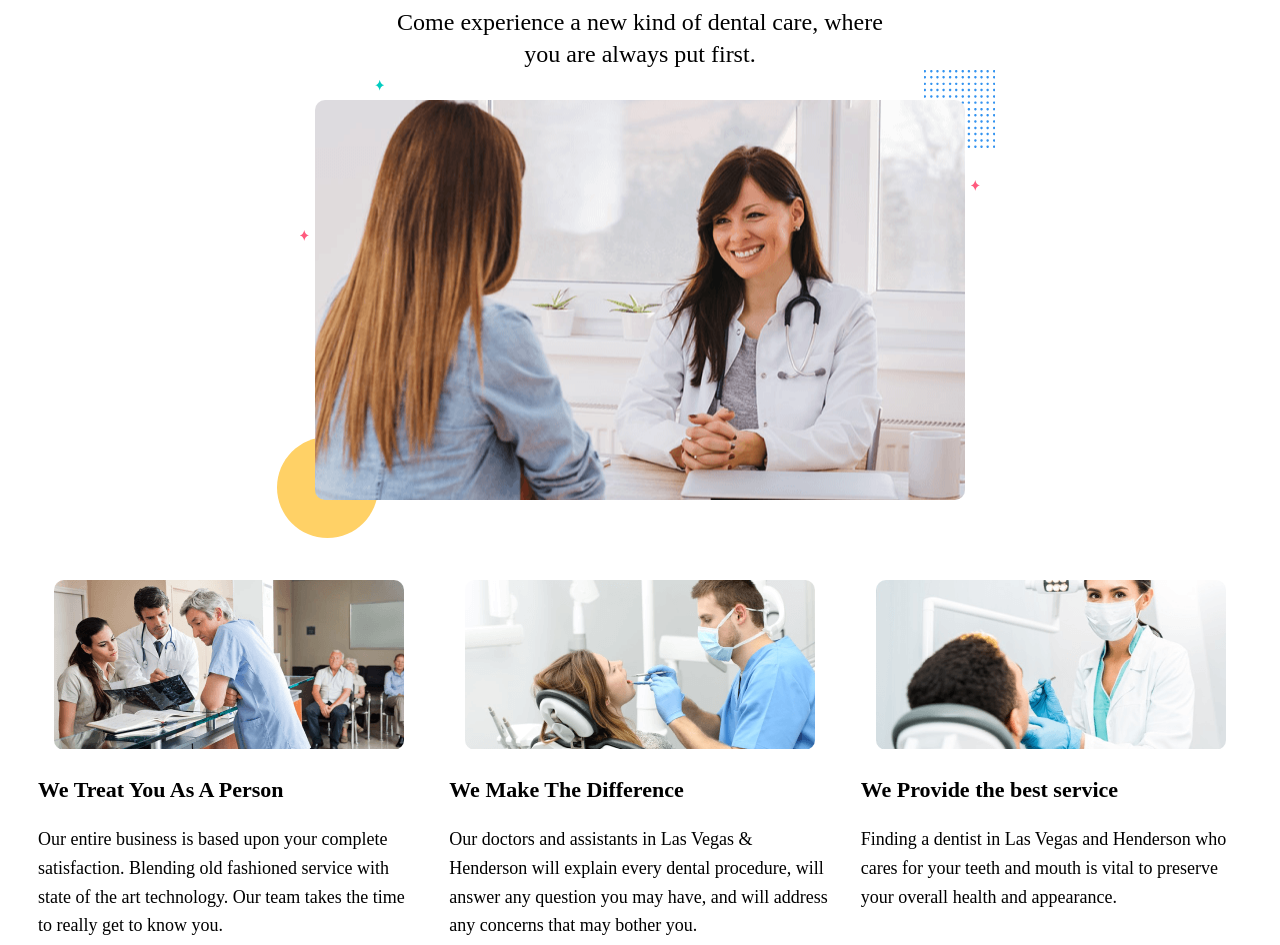
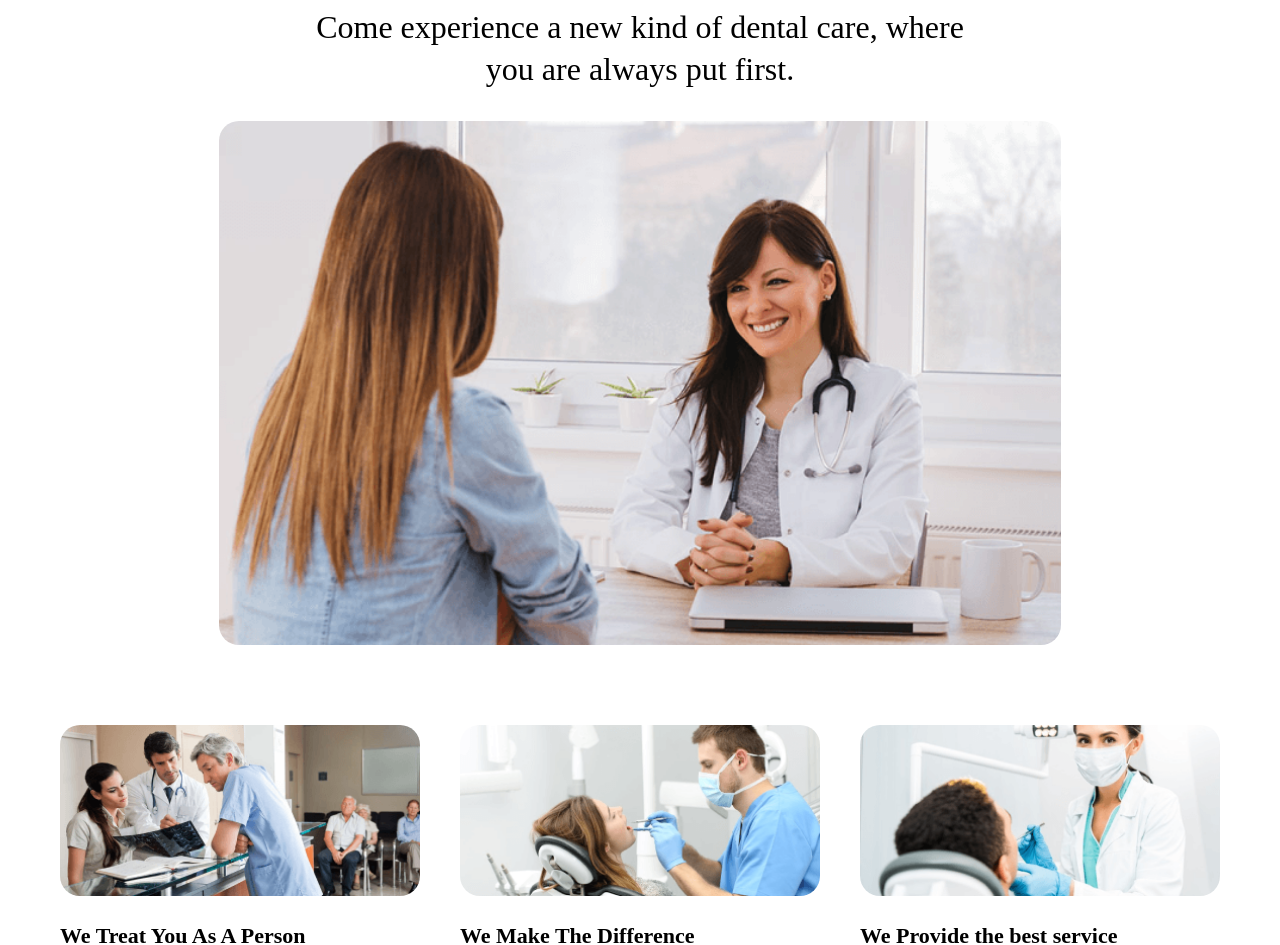
Before and after one commit to idenispankov/lake_mead_dental_next_js, a Next.js app: page /new-patients in a window 1280 px wide. Shown: the part 201-1146 px from the top of the page. Built offline with nearby package versions, Linux system fonts and the light colour scheme.

Commit message:
new patients works

```diff
--- a/components/NewPatiens/NewPatients.js
+++ b/components/NewPatiens/NewPatients.js
@@ -1,5 +1,10 @@
 import styles from './NewPatients.module.css';
 import Link from 'next/link';
+import Image from 'next/image';
+import mainImage from '../../public/images/new_patients_header_tablet.png';
+import treatImage from '../../public/images/new_patients_treat.png';
+import differenceImage from '../../public/images/new_patients_difference.png';
+import serviceImage from '../../public/images/new_patients_best_service.png';
 
 export default function NewPatients() {
   return (
@@ -18,6 +23,12 @@ export default function NewPatients() {
           </p>
         </div>
         <div className={styles.section__image}>
+          <Image
+            src={mainImage}
+            alt='two people are talking'
+            layout='responsive'
+            className={styles.image}
+          />
           <span className={styles.section__circle}></span>
           <span className={styles.section__square}></span>
           <span className={styles.section__star_green}></span>
@@ -27,7 +38,14 @@ export default function NewPatients() {
       </div>
       <div className={styles.grid__container}>
         <div className={styles.grid__item_container}>
-          <div className={`${styles.grid__item_image} ${styles.treat}`}></div>
+          <div className={`${styles.grid__item_image} ${styles.treat}`}>
+            <Image
+              src={treatImage}
+              alt='doctor standing at front desk'
+              layout='responsive'
+              className={styles.image}
+            />
+          </div>
           <h3 className={styles.grid__item_heading}>
             We Treat You As A Person
           </h3>
@@ -39,9 +57,14 @@ export default function NewPatients() {
         </div>
 
         <div className={styles.grid__item_container}>
-          <div
-            className={`${styles.grid__item_image} ${styles.difference}`}
-          ></div>
+          <div className={`${styles.grid__item_image} ${styles.difference}`}>
+            <Image
+              src={differenceImage}
+              alt='doctor standing at front desk'
+              layout='responsive'
+              className={styles.image}
+            />
+          </div>
           <h3 className={styles.grid__item_heading}>We Make The Difference</h3>
           <p className={styles.grid__item_text}>
             Our doctors and assistants in Las Vegas & Henderson will explain
@@ -51,7 +74,14 @@ export default function NewPatients() {
         </div>
 
         <div className={styles.grid__item_container}>
-          <div className={`${styles.grid__item_image} ${styles.service}`}></div>
+          <div className={`${styles.grid__item_image} ${styles.service}`}>
+            <Image
+              src={serviceImage}
+              alt='doctor standing at front desk'
+              layout='responsive'
+              className={styles.image}
+            />
+          </div>
           <h3 className={styles.grid__item_heading}>
             We Provide the best service
           </h3>
--- a/components/NewPatiens/NewPatients.module.css
+++ b/components/NewPatiens/NewPatients.module.css
@@ -1,7 +1,7 @@
 .section {
   max-width: 1600px;
   margin: 0 auto;
-  padding: 30px 20px;
+  padding: 20px;
   padding-bottom: 0;
 }
 
@@ -42,14 +42,15 @@
 }
 
 .section__image {
-  background: url('../../public/images/new_patients_header_mobile.png')
-    no-repeat center;
-  max-width: 339px;
-  min-height: 225px;
+  width: 100%;
+  max-width: 500px;
   margin: 0 auto;
   position: relative;
-  border-radius: 10px;
   margin-bottom: 60px;
+}
+
+.image {
+  border-radius: 20px;
 }
 
 .section__square {
@@ -100,24 +101,10 @@
   right: -15px;
 }
 
-.treat {
-  background: url('../../public/images/new_patients_treat.png') no-repeat center;
-}
-
-.difference {
-  background: url('../../public/images/new_patients_difference.png') no-repeat
-    center;
-}
-.service {
-  background: url('../../public/images/new_patients_best_service.png') no-repeat
-    center;
-}
-
 .grid__item_image {
-  max-width: 350px;
+  width: 100%;
+  max-width: 500px;
   margin: 0 auto;
-  min-height: 170px;
-  border-radius: 10px;
   margin-bottom: 20px;
 }
 
@@ -135,7 +122,7 @@
 }
 
 .grid__item_container {
-  max-width: 400px;
+  max-width: 500px;
   margin: 0 auto;
   margin-bottom: 30px;
   padding: 20px 10px;
@@ -144,6 +131,9 @@
 }
 
 @media screen and (min-width: 768px) {
+  .section {
+    padding: 30px;
+  }
   .section__heading {
     font-size: 40px;
   }
@@ -152,14 +142,7 @@
     max-width: 500px;
   }
   .section__image {
-    background: url('../../public/images/new_patients_header_tablet.png')
-      no-repeat center;
-    max-width: 650px;
-    min-height: 400px;
-    margin: 0 auto;
-    position: relative;
-    border-radius: 10px;
-    margin-bottom: 60px;
+    max-width: 70%;
   }
   .section__square {
     top: -30px;
@@ -172,8 +155,8 @@
   .grid__container {
     display: grid;
     grid-template-columns: repeat(3, 1fr);
-    gap: 10px;
-    max-width: 1280px;
+    gap: 20px;
+    max-width: 1180px;
     margin: 0 auto;
   }
   .grid__item_heading {
@@ -193,13 +176,23 @@
   .section__heading {
     font-size: 60px;
   }
+  .section__text {
+    font-size: 32px;
+    max-width: 700px;
+  }
   .grid__item_heading {
     font-size: 22px;
   }
   .grid__item_text {
     font-size: 18px;
   }
+  .section__square {
+    display: none;
+  }
+  .section__circle,
+  .section__star_green,
+  .section__star_red_left,
+  .section__star_red_right {
+    display: none;
+  }
 }
-
-@media screen and (min-width: 1280px) {
-}
```
